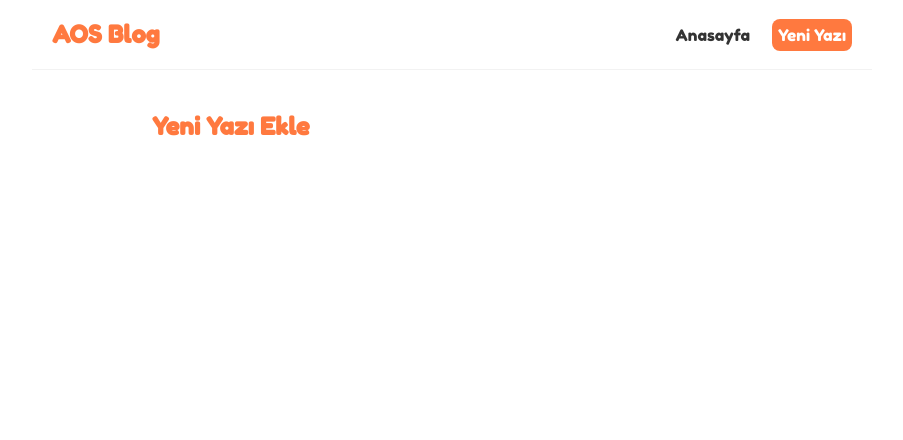
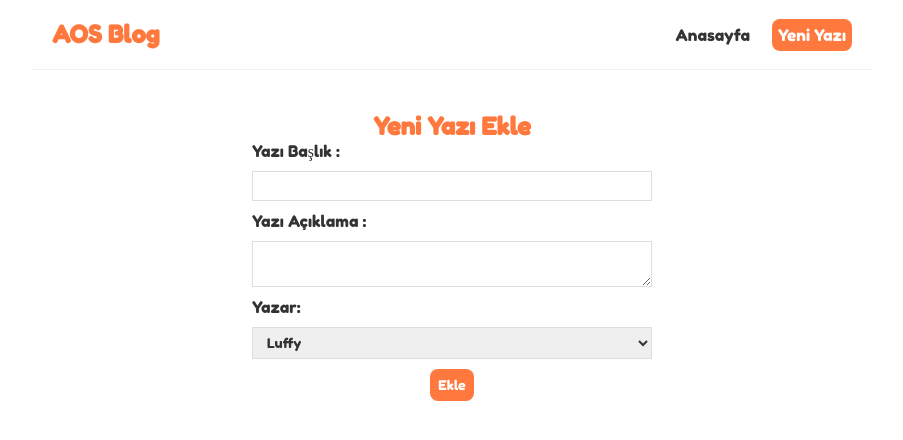
Before and after one commit to eerzik/temel-react-app, a React (Create React App) app: page /create in a window 1280 px wide. Shown: the top 440 px of the page, without its empty margins (188-1091 px from the left). Built offline with nearby package versions, Linux system fonts and the light colour scheme.

Commit message:
Yeni Yazı Ekleme Sayfası Oluşturma

```diff
--- a/src/Create.js
+++ b/src/Create.js
@@ -1,7 +1,24 @@
 const Create = () => {
     return (
         <div className="create">
-            <h2 style={{color:'#ff793f'}}>Yeni Yazı Ekle</h2>
+            <h2 style={{ color: '#ff793f' }}>Yeni Yazı Ekle</h2>
+            <form>
+                <label>Yazı Başlık :
+                    <input type="text" required></input>
+                </label>
+                <label>Yazı Açıklama :   </label>
+                <textarea  required></textarea>
+
+                <label>Yazar: </label>
+                <select>
+                    <option value="Luffy">Luffy</option>
+                    <option value="Zoro">Zoro</option>
+                    <option value="Sanji">Sanji</option>
+                </select>
+
+                <button>Ekle</button>
+
+            </form>
         </div>
     );
 }
--- a/src/index.css
+++ b/src/index.css
@@ -1,4 +1,5 @@
 @import url('https://fonts.googleapis.com/css2?family=Fredoka+One&display=swap');
+
 /* https://fonts.google.com/specimen/Fredoka+One?query=fredoka */
 * {
   margin: 0;
@@ -6,7 +7,7 @@
   color: #333;
 }
 
-.navbar{
+.navbar {
   padding: 20px;
   display: flex;
   align-items: center;
@@ -15,60 +16,102 @@
   border-bottom: 1px solid #f2f2f2;
 
 }
-.navbar h1{
+
+.navbar h1 {
   color: #ff793f;
 }
-.navbar .link{
+
+.navbar .link {
   margin-left: auto;
 }
-.navbar a{
+
+.navbar a {
   margin-left: 16px;
   text-decoration: none;
   padding: 6px;
 }
-.navbar a:hover{
+
+.navbar a:hover {
   color: #ff793f;
 }
+
 .content {
   max-width: 600px;
   margin: 40px auto;
   padding: 2px;
 }
 
-.blog-preview{
-  padding:10px 16px;
+.blog-preview {
+  padding: 10px 16px;
   margin: 20px 0;
   border-bottom: 1px solid #fafafa;
   cursor: pointer;
 }
-.blog-preview:hover{
+
+.blog-preview:hover {
   box-shadow: 1px 3px 5px rgba(0, 0, 0, 0.2);
 }
+
 .blog-preview h2 {
   font-size: 30px;
   color: #3c6382;
   margin-bottom: 8px;
   opacity: 0.7;
 }
-.loading{
+
+.loading {
 
   font-size: 50px;
   color: #ff793f;
 }
+
 .error {
 
   font-size: 50px;
-  color:crimson;
+  color: crimson;
 }
-.blog-preview a{
+
+.blog-preview a {
   text-decoration: none;
 }
 
-.blog-details h2{
+.blog-details h2 {
   font-size: 30px;
   color: #3c6382;
   margin-bottom: 10px;
 }
+
 .blog-details div {
   margin: 30px 0;
 }
+
+.create {
+  max-width: 400px;
+  margin: 0 auto;
+  text-align: center;
+}
+
+.create label {
+  text-align: left;
+  display: block;
+}
+
+.create input,
+.create textarea,
+.create select {
+  width: 100%;
+  padding: 6px 10px;
+margin: 10px 0;
+border:1px solid #ddd ;
+box-sizing: border-box;
+display: block;
+}
+
+.create button {
+  background-color: #ff793f;
+  color: #fff;
+  border: 0;
+  padding: 8px;
+  border-radius: 8px;
+  cursor:pointer ;
+}
```
